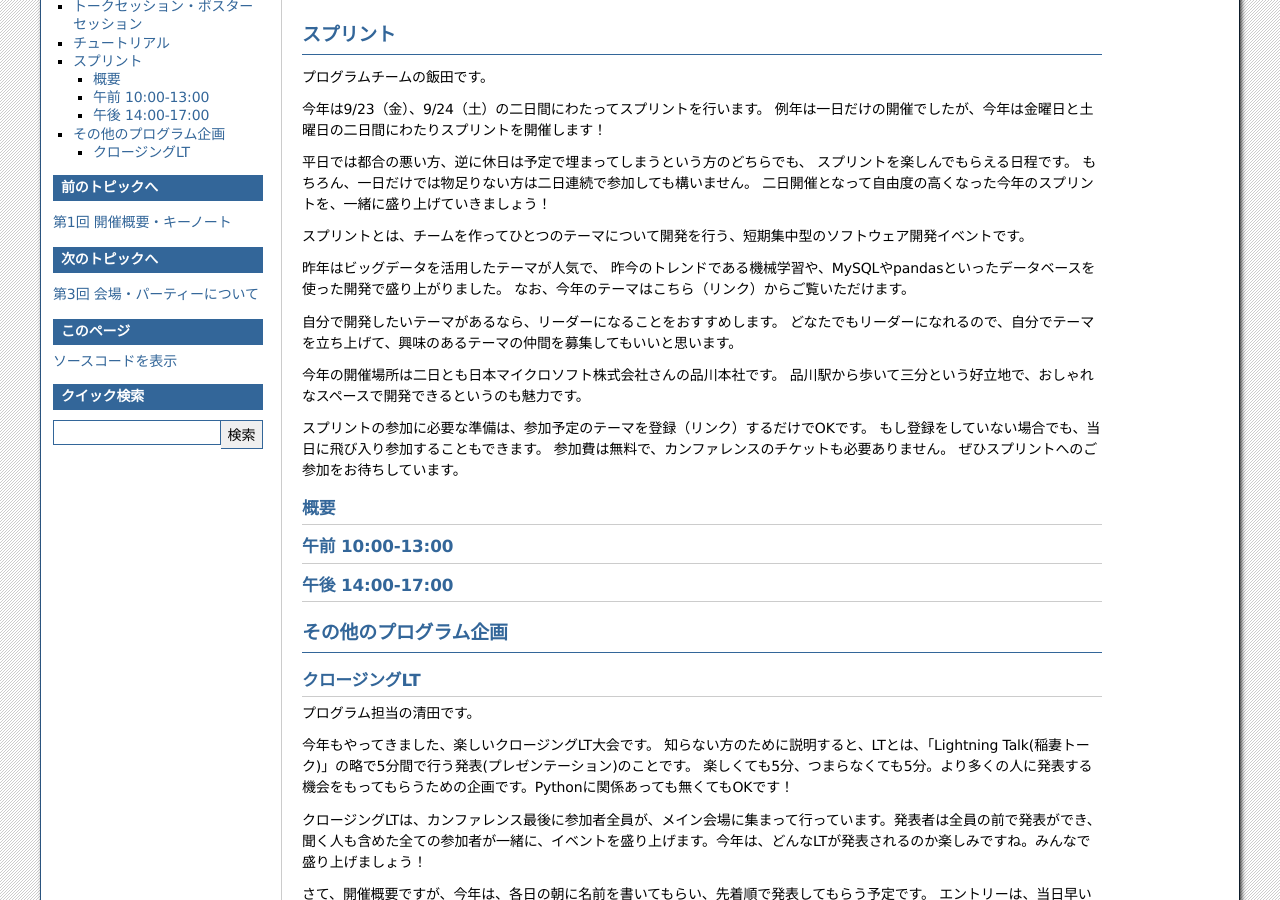
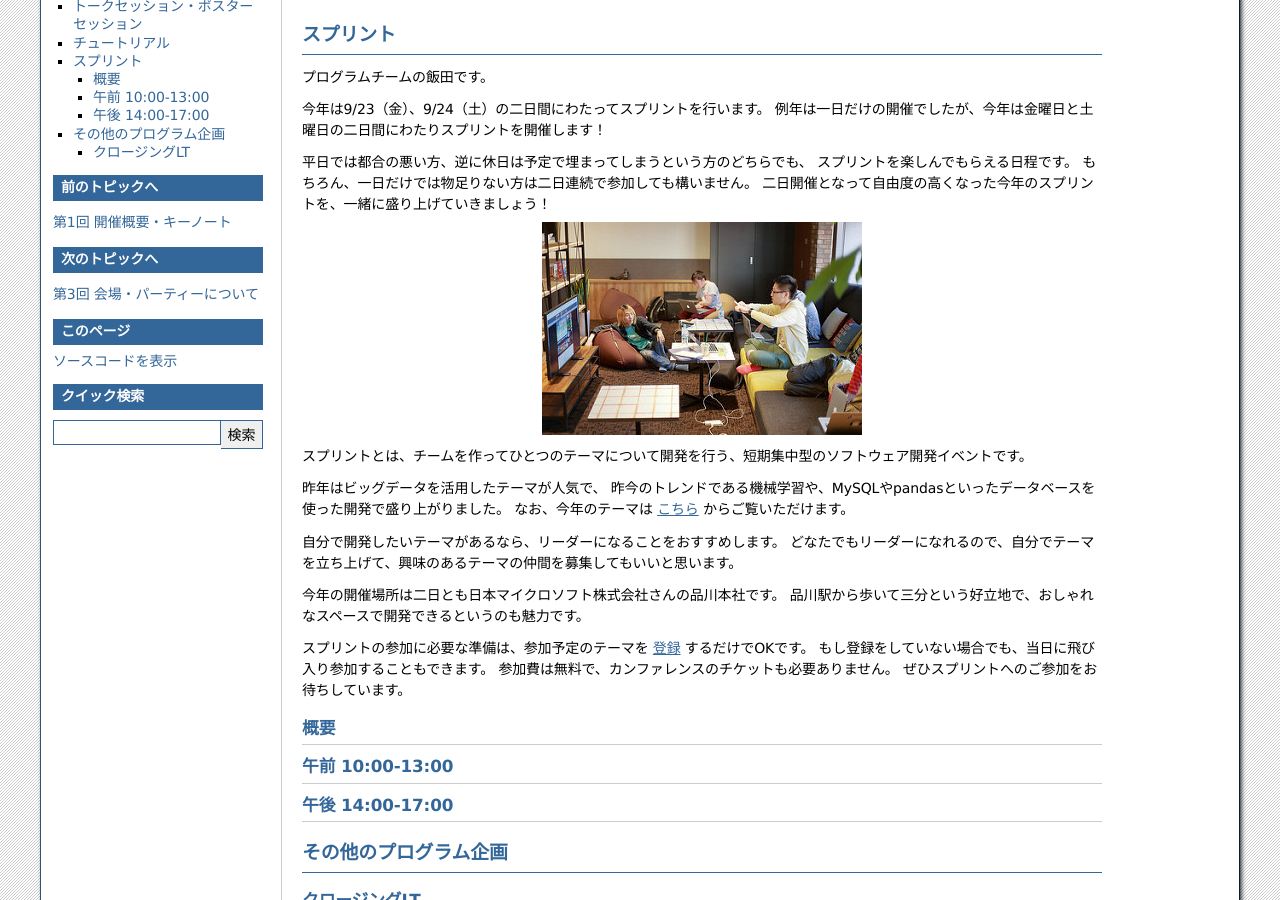
Before and after one commit to pyconjp/shoeisha2016, a Sphinx documentation site: the page built from source/beforereport_02_program.rst, in a window 1280 px wide and 900 px high, scrolled down 320 px. Built offline with Sphinx 7.4.7, drawn with Linux system fonts in a browser that asks for light colours.

Commit message:
add image and link

```diff
--- a/source/beforereport_02_program.rst
+++ b/source/beforereport_02_program.rst
@@ -28,11 +28,14 @@
 もちろん、一日だけでは物足りない方は二日連続で参加しても構いません。
 二日開催となって自由度の高くなった今年のスプリントを、一緒に盛り上げていきましょう！
 
+.. image:: /_static/beforereport_02_program/sprint.jpg
+	:align: center
+
 スプリントとは、チームを作ってひとつのテーマについて開発を行う、短期集中型のソフトウェア開発イベントです。
 
 昨年はビッグデータを活用したテーマが人気で、
 昨今のトレンドである機械学習や、MySQLやpandasといったデータベースを使った開発で盛り上がりました。
-なお、今年のテーマはこちら（リンク）からご覧いただけます。
+なお、今年のテーマは `こちら <https://docs.google.com/spreadsheets/d/1mNDF7840gs-CmQM9NZPq2rIU8ESFv9ckofDUYRxpTPw/edit#gid=0>`_ からご覧いただけます。
 
 自分で開発したいテーマがあるなら、リーダーになることをおすすめします。
 どなたでもリーダーになれるので、自分でテーマを立ち上げて、興味のあるテーマの仲間を募集してもいいと思います。
@@ -40,7 +43,7 @@
 今年の開催場所は二日とも日本マイクロソフト株式会社さんの品川本社です。
 品川駅から歩いて三分という好立地で、おしゃれなスペースで開発できるというのも魅力です。
 
-スプリントの参加に必要な準備は、参加予定のテーマを登録（リンク）するだけでOKです。
+スプリントの参加に必要な準備は、参加予定のテーマを `登録 <https://docs.google.com/spreadsheets/d/1mNDF7840gs-CmQM9NZPq2rIU8ESFv9ckofDUYRxpTPw/edit#gid=0>`_ するだけでOKです。
 もし登録をしていない場合でも、当日に飛び入り参加することもできます。
 参加費は無料で、カンファレンスのチケットも必要ありません。
 ぜひスプリントへのご参加をお待ちしています。
```
Also changed, not shown: source/_static/beforereport_02_program/sprint.jpg (added).
